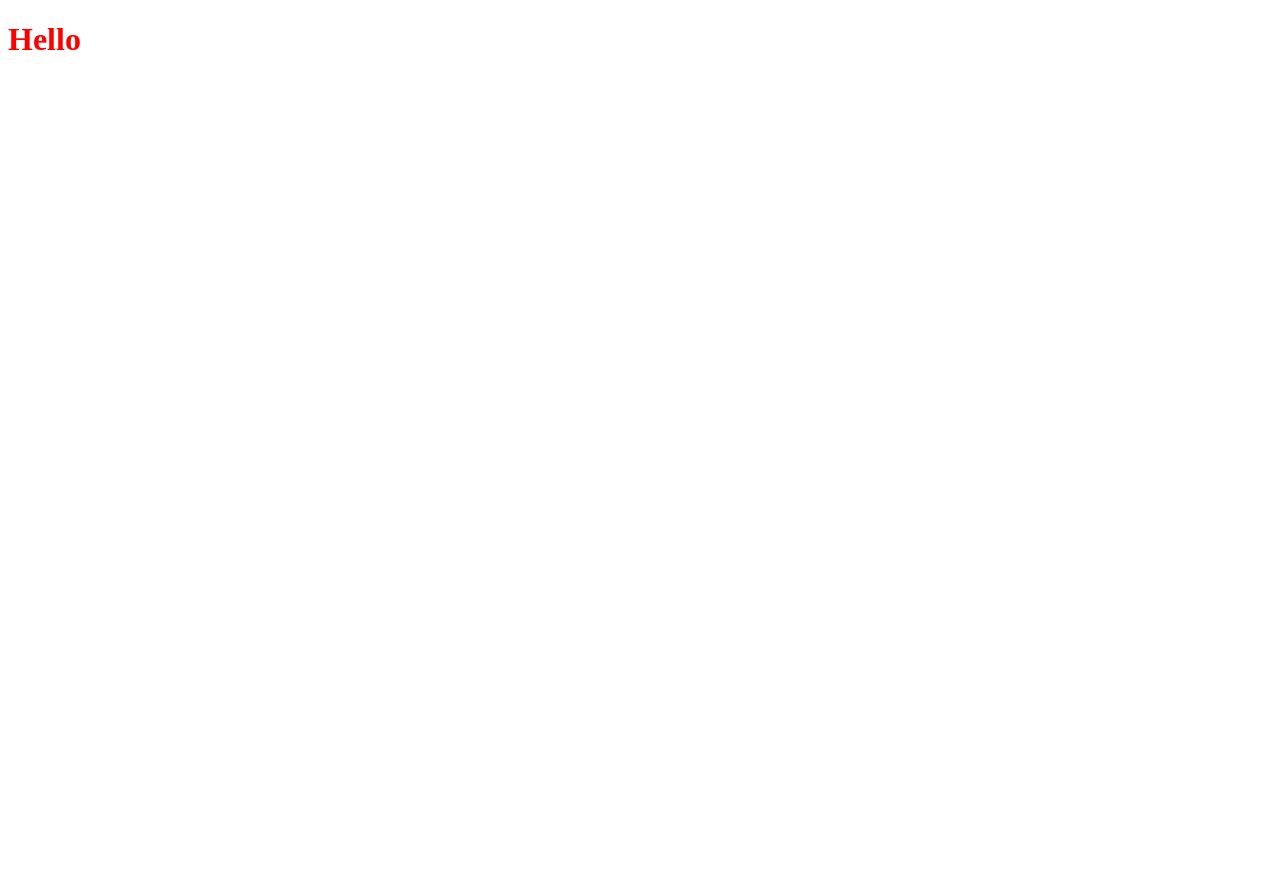
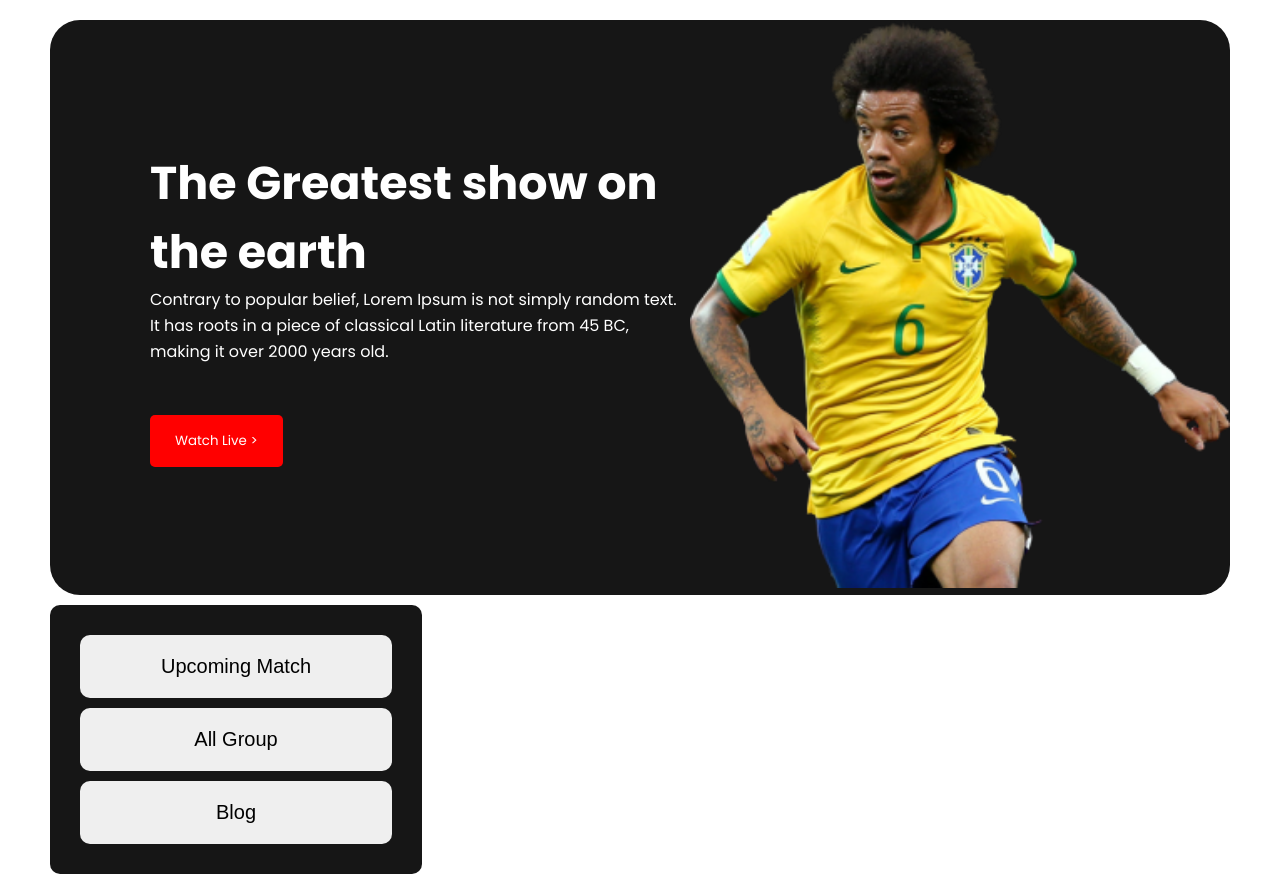
Before and after one commit to techyshiv-github/world-cup, a plain HTML site: page index.html in a window 1280 px wide. Before the commit the page ends 800 px from the top, so only its background shows below. Drawn offline with Linux system fonts and the light colour scheme.

Commit message:
Section 1 and section 2

```diff
--- a/index.html
+++ b/index.html
@@ -10,7 +10,31 @@
 </head>
 
 <body>
-    <h1>Hello</h1>
+    <main>
+        <section class="hero">
+            <div class="hero-left">
+                <h1>
+                    The Greatest show on the earth
+                </h1>
+                <p>
+                    Contrary to popular belief, Lorem Ipsum is not simply
+                    random text. It has roots in a piece of classical Latin literature from 45 BC, making it over 2000
+                    years old.
+                </p>
+                <button class="watch-button">Watch Live ></button>
+            </div>
+            <div class="hero-right">
+                <img src="./assets/Banner Image.png" alt="Football Player Hero Section Image">
+            </div>
+        </section>
+        <div class="three-button">
+            <button>
+                Upcoming Match
+            </button>
+            <button> All Group</button>
+            <button id="blog">Blog</button>
+        </div>
+    </main>
 </body>
 
 </html>
--- a/styles/style.css
+++ b/styles/style.css
@@ -1,3 +1,88 @@
+@import url('https://fonts.googleapis.com/css2?family=Inter:wght@400;600;700&family=Poppins:wght@400;500;600;700&display=swap');
+
+* {
+    margin: 0;
+    padding: 0;
+}
+
+body {
+
+    font-family: 'Poppins', sans-serif;
+}
+
 h1 {
-    color: red;
+    font-family: 'Poppins';
+    font-style: normal;
+    font-weight: 700;
+    font-size: 46px;
+
 }
+
+p {
+    font-family: 'Poppins';
+    font-style: normal;
+    font-weight: 400;
+    font-size: 16px;
+    line-height: 26px;
+}
+
+.hero {
+    color: white;
+    background: #161616;
+    border-radius: 30px;
+    display: flex;
+    justify-content: center;
+    align-items: center;
+    margin-top: 20px;
+    margin-left: 50px;
+    margin-right: 50px;
+
+}
+
+.hero-left {
+    width: 50%;
+    padding-left: 100px;
+
+
+}
+
+.hero-right img {
+    width: 100%;
+}
+
+.hero-right {
+    width: 50%;
+
+}
+
+
+.watch-button {
+    margin-top: 50px;
+    color: white;
+    background-color: red;
+    border: none;
+    border-radius: 5px;
+    padding: 16px 25px;
+    font-family: 'Poppins';
+}
+
+.three-button {
+    background-color: #161616;
+    width: 312px;
+    border-radius: 10px;
+    padding: 30px;
+    display: grid;
+    grid-template-columns: repeat(1, 1fr);
+    grid-gap: 10px;
+    margin-left: 50px;
+    margin-top: 10px;
+}
+
+.three-button button {
+    padding: 20px 60px;
+    font-size: 20px;
+    font-weight: 500;
+    border-radius: 10px;
+    border: none;
+
+}
```
